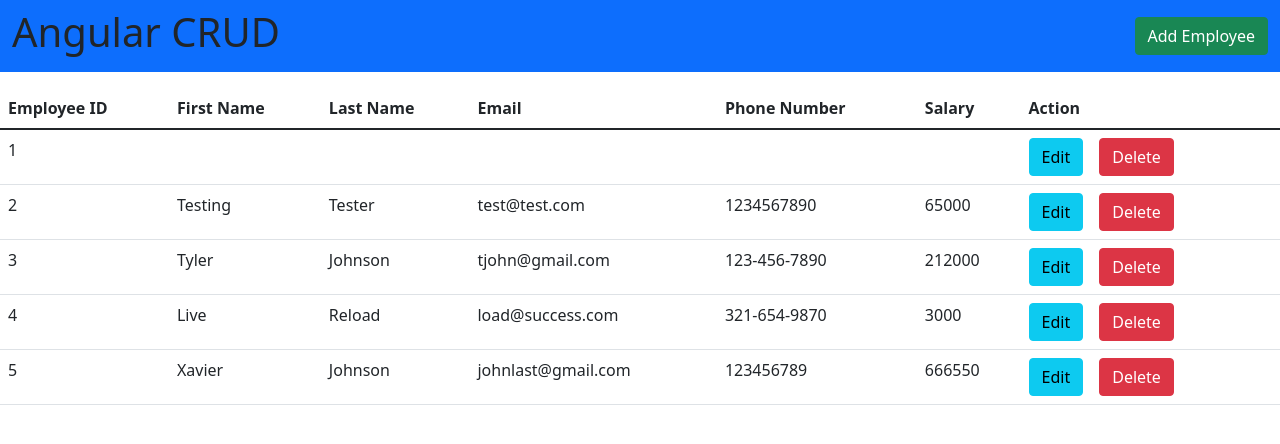
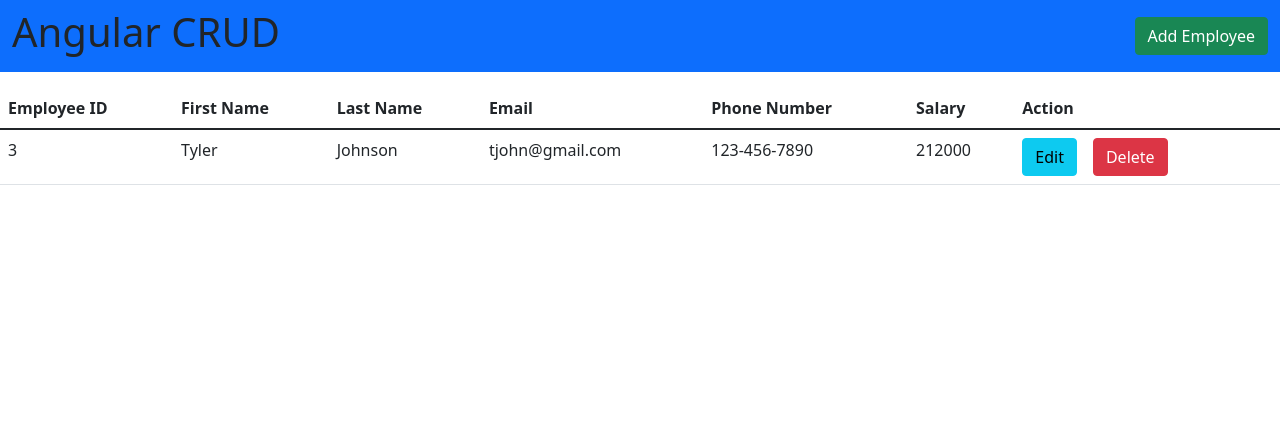
Before and after one commit to SavvyXavi/AngularCrud, an Angular app: page / in a window 1280 px wide. Shown: the top 444 px of the page. Built offline with nearby package versions, Linux system fonts and the light colour scheme; data requests are answered from the project's data file.

Commit message:
delete api fixed. Add edit button functionality

```diff
--- a/db.json
+++ b/db.json
@@ -1,18 +1,5 @@
 {
   "posts": [
-    {
-      "id": 1,
-      "title": "json-server",
-      "author": "typicode"
-    },
-    {
-      "id": 2,
-      "firstName": "Testing",
-      "lastName": "Tester",
-      "email": "test@test.com",
-      "phoneNumber": "1234567890",
-      "salary": 65000
-    },
     {
       "id": 3,
       "firstName": "Tyler",
@@ -20,31 +7,9 @@
       "email": "tjohn@gmail.com",
       "phoneNumber": "123-456-7890",
       "salary": 212000
-    },
-    {
-      "id": 4,
-      "firstName": "Live",
-      "lastName": "Reload",
-      "email": "load@success.com",
-      "phoneNumber": "321-654-9870",
-      "salary": 3000
-    },
-    {
-      "id": 5,
-      "firstName": "Xavier",
-      "lastName": "Johnson",
-      "email": "johnlast@gmail.com",
-      "phoneNumber": "123456789",
-      "salary": 666550
     }
   ],
-  "comments": [
-    {
-      "id": 1,
-      "body": "some comment",
-      "postId": 1
-    }
-  ],
+  "comments": [],
   "profile": {
     "name": "typicode"
   }
--- a/src/app/employee-dashboard/employee-dashboard.component.html
+++ b/src/app/employee-dashboard/employee-dashboard.component.html
@@ -2,7 +2,7 @@
     <div class="container-fluid">
         <h1>Angular CRUD</h1>
         <div class="d-flex">
-            <button class="btn btn-success" data-bs-toggle="modal" data-bs-target="#exampleModal" id="addEmployee">Add Employee</button>
+            <button type="button" class="btn btn-success" data-bs-toggle="modal" data-bs-target="#exampleModal" id="addEmployee">Add Employee</button>
         </div>
     </div>
 </nav>
@@ -28,7 +28,7 @@
           <td>{{employee.phoneNumber}}</td>
           <td>{{employee.salary}}</td>
           <td>
-                <button class="btn btn-info">Edit</button>
+                <button type="button" class="btn btn-info" data-bs-toggle="modal" data-bs-target="#exampleModal">Edit</button>
                 <button (click)="this.deleteEmployee(employee.id)" class="btn btn-danger mx-3">Delete</button>
             </td>
         </tr>
--- a/src/app/employee-dashboard/employee-dashboard.component.ts
+++ b/src/app/employee-dashboard/employee-dashboard.component.ts
@@ -40,7 +40,6 @@ export class EmployeeDashboardComponent implements OnInit {
 
     this.api.postEmployee(this.employeeModelObj)
     .subscribe(res => {
-      console.log(res);
       alert("Employee Added Successfully")
       let cancelInfo = document.getElementById('cancel');
       cancelInfo?.click();
@@ -55,16 +54,20 @@ export class EmployeeDashboardComponent implements OnInit {
 
 
   getEmployeeList(){
-    this.api.getEmployee()
+    this.api.getEmployees()
     .subscribe(res => {
       this.employeeList = res
     })
   }
 
   deleteEmployee(id: number) {
-    this.api.deleteEmployee(id)
+    const changeToString = id.toString()
+    this.api.deleteEmployee(changeToString)
     .subscribe(res => {
-      alert("Employee deleted")
+      alert("Employee deleted");
+      this.getEmployeeList();
     })
+
   }
+
 }
--- a/src/app/shared/api.service.ts
+++ b/src/app/shared/api.service.ts
@@ -16,7 +16,7 @@ export class ApiService {
     }))
   }
 
-  getEmployee() {
+  getEmployees() {
     return this.http.get("http://localhost:3000/posts")
     .pipe(map((res:any) =>{
       return res;
@@ -24,10 +24,10 @@ export class ApiService {
   }
 
   editEmployee(data: Employee){
-    return this.http.put("https://localhost:3000/posts", data);
+    return this.http.put("http://localhost:3000/posts/", data);
   }
 
-  deleteEmployee(data: number){
-    return this.http.delete("https://localhost:3000/posts")
+  deleteEmployee(id: string){
+    return this.http.delete("http://localhost:3000/posts/" + id)
   }
 }
```
